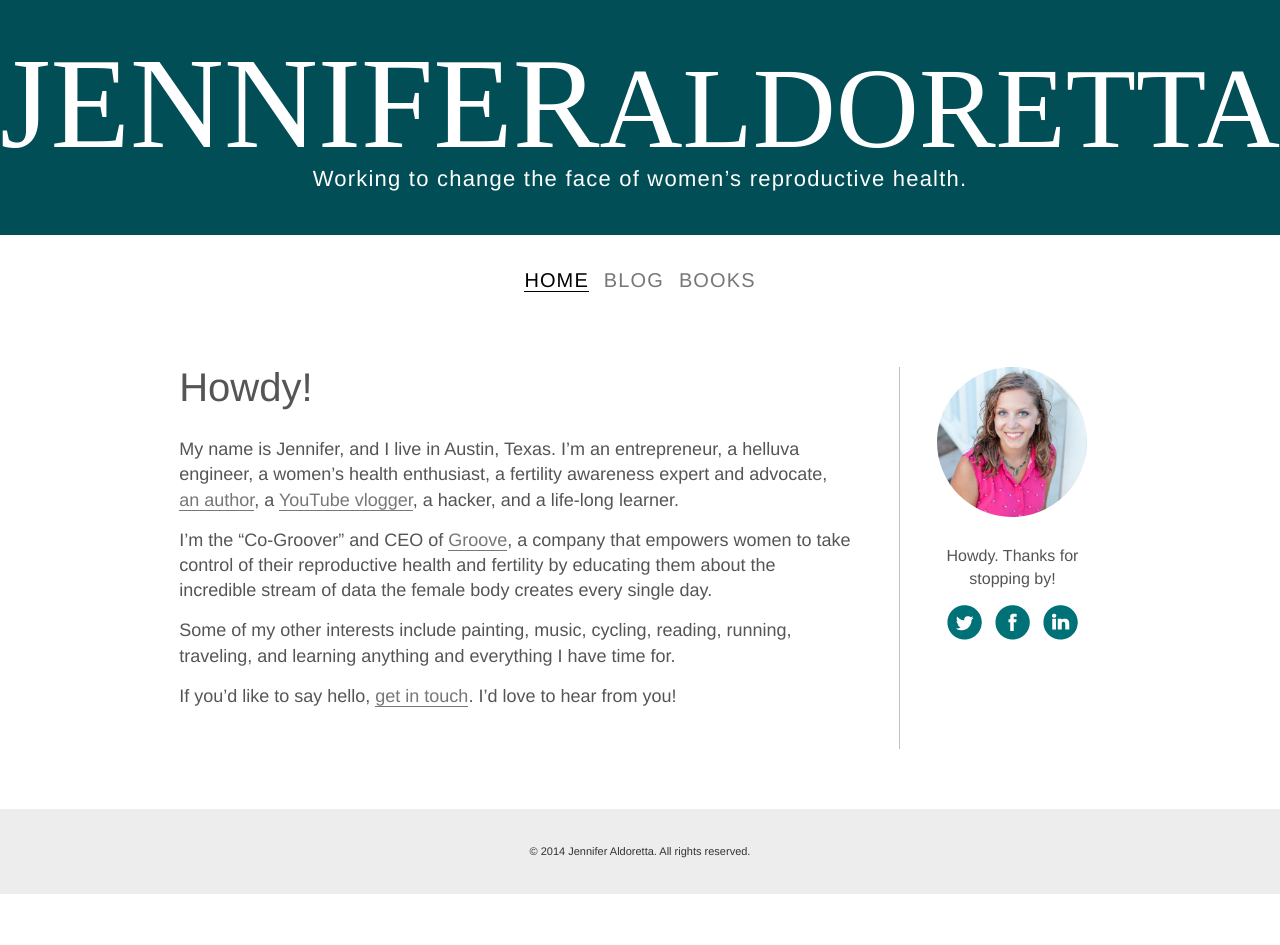
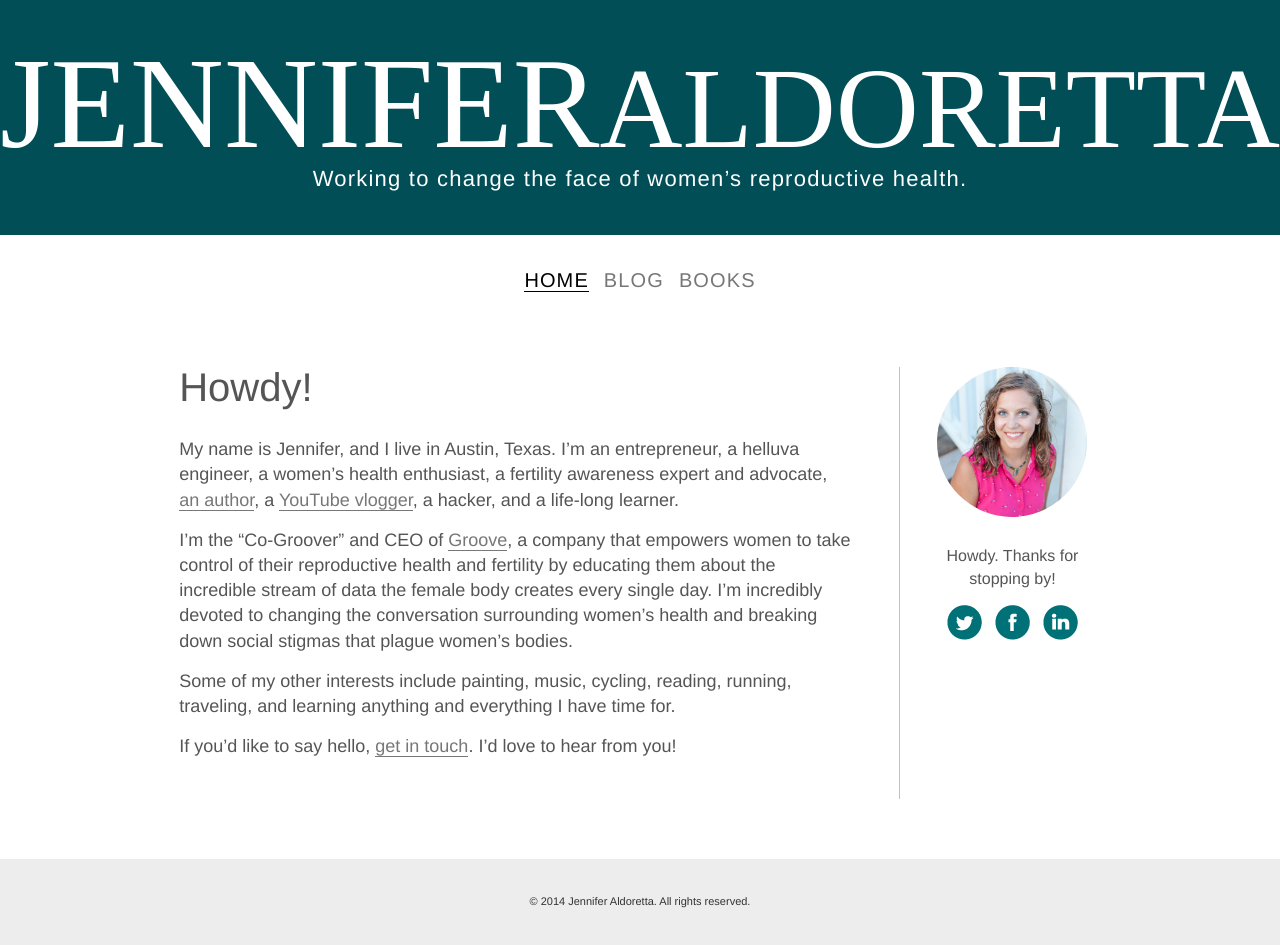
Before and after one commit to jaldoretta/jaldoretta.github.io, a Jekyll site: the page built from index.html, in a window 1280 px wide. Built offline with Jekyll 4.4.1, drawn with Linux system fonts in a browser that asks for light colours; Markdown is read by kramdown in place of the engine named in the settings; before the commit the page ends 900 px from its top, so only the background shows below that.

Commit message:
changing intro

```diff
--- a/index.html
+++ b/index.html
@@ -27,7 +27,7 @@ title: Meet Jennifer Aldoretta
 				</div><!--#hide-->
 				<div class="body-wrapper">
 					<p>My name is Jennifer, and I live in Austin, Texas. I&rsquo;m an entrepreneur, a helluva engineer, a women&rsquo;s health enthusiast, a fertility awareness expert and advocate, <a class="body-text-link" href="/books">an author</a>, a <a target="_blank" class="body-text-link" href="https://www.youtube.com/user/JenniferAldoretta/videos">YouTube vlogger</a>, a hacker, and a life-long learner.</p>
-					<p>I&rsquo;m the &ldquo;Co-Groover&rdquo; and CEO of <a target="_blank" class="body-text-link" href="http://www.readytogroove.com">Groove</a>, a company that empowers women to take control of their reproductive health and fertility by educating them about the incredible stream of data the female body creates every single day.</p>
+					<p>I&rsquo;m the &ldquo;Co-Groover&rdquo; and CEO of <a target="_blank" class="body-text-link" href="http://www.readytogroove.com">Groove</a>, a company that empowers women to take control of their reproductive health and fertility by educating them about the incredible stream of data the female body creates every single day. I&rsquo;m incredibly devoted to changing the conversation surrounding women&rsquo;s health and breaking down social stigmas that plague women&rsquo;s bodies.</p>
 					<p>Some of my other interests include painting, music, cycling, reading, running, traveling, and learning anything and everything I have time for.</p>
 					<p>If you&rsquo;d like to say hello, <a class="body-text-link" href="mailto:jennifer@readytogroove.com">get in touch</a>. I&rsquo;d love to hear from you!</p>
 				</div>
```
